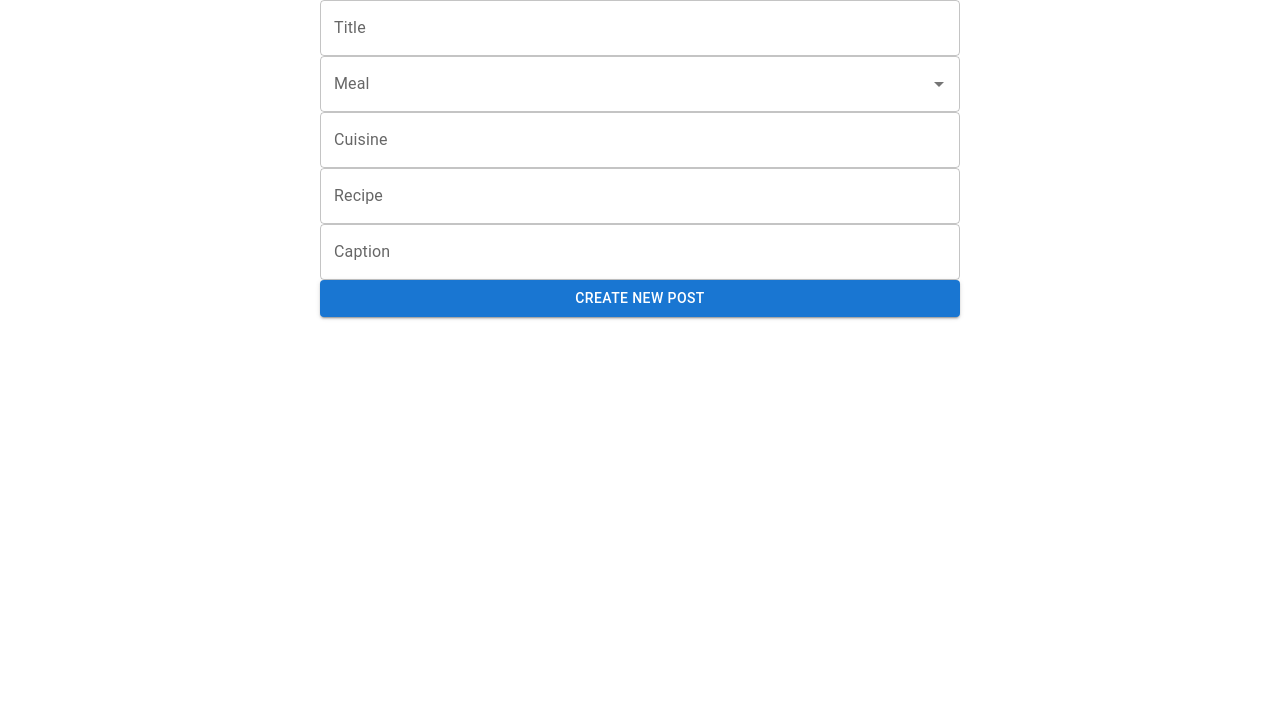
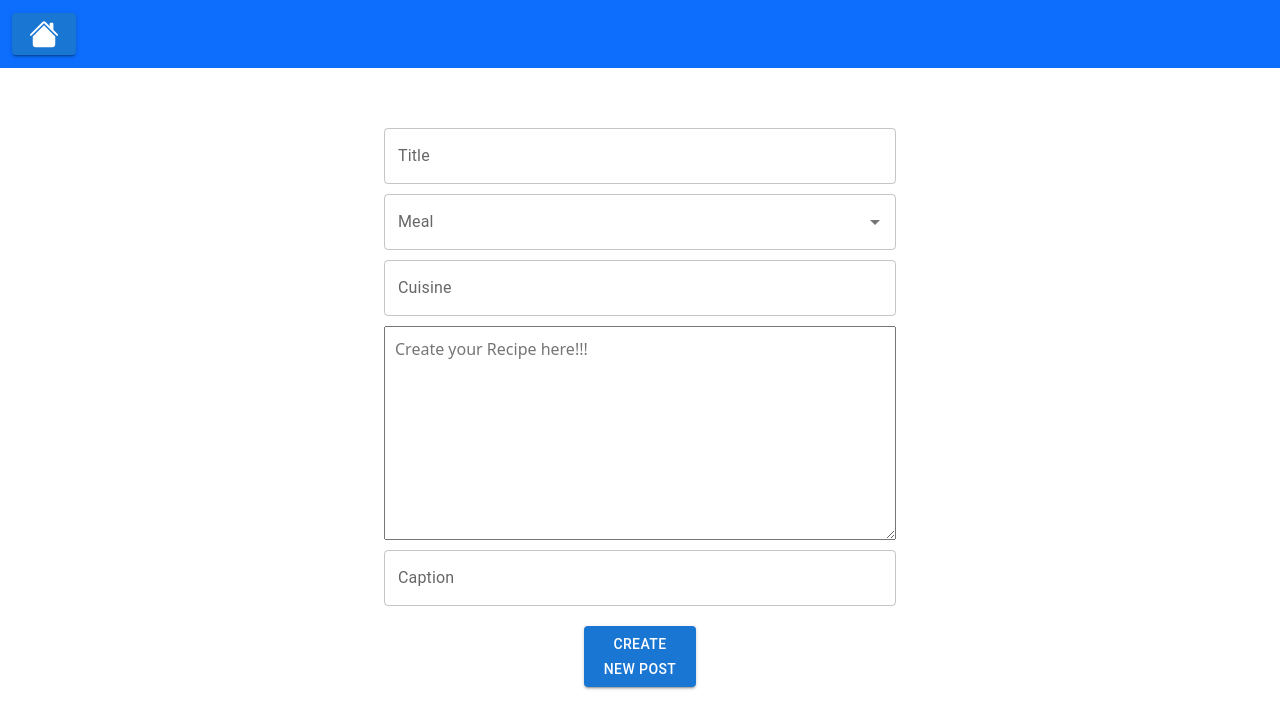
Before and after one commit to Naveen-Kumar-AA/COOKING-COMMUNITY-FRONTEND, a React (Create React App) app: page /Homepage/NewPost in a window 1280 px wide. Shown: the top 728 px of the page. Built offline with nearby package versions, Linux system fonts and the light colour scheme.

Commit message:
new-posts-almost-done

```diff
--- a/src/components/NewPost.js
+++ b/src/components/NewPost.js
@@ -3,11 +3,14 @@ import TextField from '@mui/material/TextField';
 import Autocomplete from '@mui/material/Autocomplete';
 import Button from '@mui/material/Button';
 import { useState } from "react";
-
-
+import { useNavigate } from "react-router"
+import { Navbar } from "react-bootstrap"
+import TextareaAutosize from '@mui/material/TextareaAutosize';
 
 const NewPost = () => {
-    const username= sessionStorage.getItem('Username')
+    const username = sessionStorage.getItem('Username')
+    const navigate = useNavigate()
+
 
     const [title, setTitle] = useState("")
     const [Meal, setMeals] = useState("")
@@ -27,52 +30,99 @@ const NewPost = () => {
 
 
     const sendNewPostReq = (new_post) => {
-        axios.post(`http://localhost:3001/new-post`,new_post).then((response)=>{
+        axios.post(`http://localhost:3001/new-post`, new_post).then((response) => {
             console.log(response)
         }).catch((err) => {
             console.log(err)
         })
     }
     return (
+
+        <div>
+            <div className='container-fluid' >
+                <div className='row'>
+                    <Navbar bg="primary" variant="dark">
+                        <Navbar.Brand>
+                            {/* <Button className='mx-2' onClick={() => navigate("/Homepage")}>
+                                <svg xmlns="http://www.w3.org/2000/svg" classNameName='mx-3' width="30" height="30" fill="white" className="bi bi-house-fill" viewBox="0 0 16 16">
+                                    <path fill-rule="evenodd" d="m8 3.293 6 6V13.5a1.5 1.5 0 0 1-1.5 1.5h-9A1.5 1.5 0 0 1 2 13.5V9.293l6-6zm5-.793V6l-2-2V2.5a.5.5 0 0 1 .5-.5h1a.5.5 0 0 1 .5.5z" />
+                                    <path fill-rule="evenodd" d="M7.293 1.5a1 1 0 0 1 1.414 0l6.647 6.646a.5.5 0 0 1-.708.708L8 2.207 1.354 8.854a.5.5 0 1 1-.708-.708L7.293 1.5z" />
+                                </svg>
+                            </Button> */}
+                            <Button variant="contained" onClick={() => {
+                                navigate("/Homepage")
+                            }
+                            }><svg xmlns="http://www.w3.org/2000/svg" classNameName='mx-3' width="30" height="30" fill="white" className="bi bi-house-fill" viewBox="0 0 16 16">
+                                    <path fill-rule="evenodd" d="m8 3.293 6 6V13.5a1.5 1.5 0 0 1-1.5 1.5h-9A1.5 1.5 0 0 1 2 13.5V9.293l6-6zm5-.793V6l-2-2V2.5a.5.5 0 0 1 .5-.5h1a.5.5 0 0 1 .5.5z" />
+                                    <path fill-rule="evenodd" d="M7.293 1.5a1 1 0 0 1 1.414 0l6.647 6.646a.5.5 0 0 1-.708.708L8 2.207 1.354 8.854a.5.5 0 1 1-.708-.708L7.293 1.5z" />
+                                </svg></Button>
+                        </Navbar.Brand>
+                    </Navbar>
+                </div>
+            </div>
+
+
             <div style={{
-            'width': '100%',
                 'display': 'flex',
-            'flexDirection': 'row',
-            'justifyContent': 'center'
+                // 'height': '80vh',
+                'flexDirection': "column",
+                'justifyContent': 'space-evenly'
             }}>
                 <div style={{
-                'position': 'relative',
                     'display': 'flex',
-                'flexDirection': 'column',
-                'width': '50%'
+                    // 'height': '75vh',
+                    'justifyContent': 'center',
+
 
                 }}>
-                <TextField id="outlined-basic" label="Title" variant="outlined" onChange={(box_title) => setTitle(box_title.target.value)} />
+                    <div style={{
+
+                        'display': 'flex',
+                        'gap': '0rem',
+                        'flexDirection': 'column',
+                        'width': '40%',
+                        'marginTop' : '50px',
+                        // 'height': '75vh',
+                        'justifyContent': 'space-evenly'
+
+                    }}>
+
+                        <TextField style={{ 'marginTop' : '10px'}} id="outlined-basic" label="Title" variant="outlined" onChange={(box_title) => setTitle(box_title.target.value)} />
                         <Autocomplete
+                            style={{ 'marginTop' : '10px'}}
                             disablePortal
                             id="combo-box-demo"
                             options={meal}
 
                             renderInput={(params) => <TextField {...params} label="Meal" />}
-                    onChange={(event, value) => {console.log(value); setMeals(value.label)}}
+                            onChange={(event, value) => { console.log(value); setMeals(value.label) }}
                         />
-                <TextField id="outlined-basic" label="Cuisine" variant="outlined" onChange ={(box_cuisine) => {setCuisine(box_cuisine.target.value)}} />
-
-                <TextField id="outlined-basic" label="Recipe" variant="outlined" onChange={(box_recipe) => setRecipe(box_recipe.target.value)} />
-
-                <TextField id="outlined-basic" label="Caption" variant="outlined" onChange={(box_caption) => setCaption(box_caption.target.value)} />
-
-                <Button variant="contained" onClick={() => {
+                        <TextField style={{ 'marginTop' : '10px'}} id="outlined-basic" label="Cuisine" variant="outlined" onChange={(box_cuisine) => { setCuisine(box_cuisine.target.value) }} />
+                        <TextareaAutosize
+                            style={{ 'marginTop' : '10px', width: '100%', 'padding' : '10px'}}
+                            aria-label="minimum height"
+                            minRows={8}
+                            placeholder="Create your Recipe here!!!"
+                            onChange={(box_recipe) => {
+                                setRecipe(box_recipe.target.value)
+                            }}
+                        />
+                        <TextField  style={{ 'marginTop' : '10px'}} id="outlined-basic" label="Caption" variant="outlined" onChange={(box_caption) => setCaption(box_caption.target.value)} />
+                        <Button style={{ 'marginTop' : '20px', 'marginRight' : '200px', 'marginLeft' : '200px' }} variant="contained" onClick={() => {
                             sendNewPostReq({
-                        "username" : username,
-                        "title" : title,
-                        "meal" : Meal,
-                        "cuisine" : cuisine,
-                        "recipe" : recipe,
-                        "caption" :caption
+                                "username": username,
+                                "title": title,
+                                "meal": Meal,
+                                "cuisine": cuisine,
+                                "recipe": recipe,
+                                "caption": caption
                             })
                         }}>Create new post</Button>
 
+
+
+                    </div>
+                </div>
             </div>
         </div>
     )
```
Lines whose indentation alone changed are shown as unchanged.
